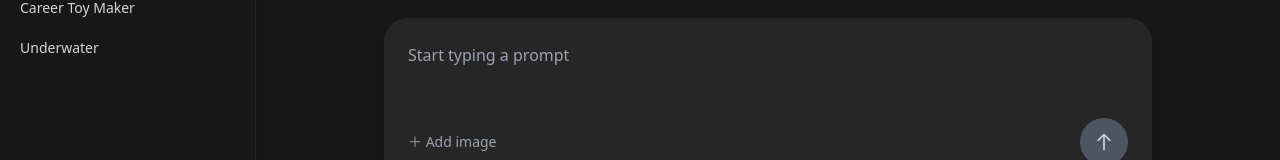
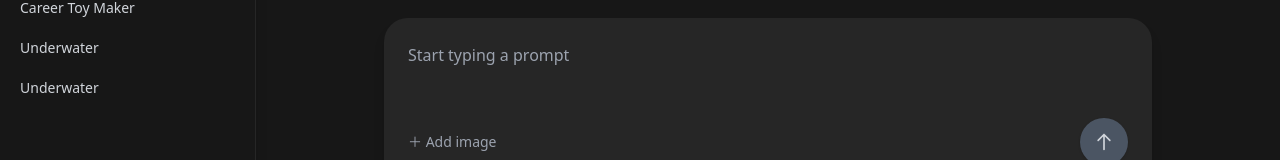
Before and after one commit to byte2069/AI-Figure-Generator, a Next.js app: page / in a window 1280 px wide. Shown: the part 131-291 px from the top of the page. Built offline with nearby package versions, Linux system fonts and the light colour scheme.

Commit message:
Update Sidebar.js

```diff
--- a/components/Sidebar.js
+++ b/components/Sidebar.js
@@ -9,6 +9,7 @@ export default function Sidebar({ setPrompt }) {
   const prompts = [
     { title: "3D Model Printing", value: "Use the nano-banana model to create a 1/7 scale commercialized figure of the character in the illustration, in a realistic style and environment. Place the figure on a computer desk, using a circular transparent acrylic base with no text. On the computer screen, show the ZBrush modeling process of the figure. Beside the computer screen, place a BANDAI-style toy packaging box printed with the original artwork." },
     { title: "Career Toy Maker", value: "A full-figure action figure of a [GENDER] displayed in its original blister pack packaging. 3D toy style. On the top packaging card, the name '[NAME]' is written prominently, with the role '[CAREER]' written below it. The figure represents [TÊN_NGƯỜI] and is wearing [OUTFIT]. Inside the blister pack, next to the figure, are the following accessories: [ACCESSORIES]. The packaging card has a [BOX_DESIGN]. [OPTIONAL_STYLE]. Photorealistic rendering, studio lighting, clear focus on the packaging and figure. --ar 2:3" },
+    { title: "Underwater", value: "Create image A 3D isometric figure doll house-style diorama scene of a [Giới Tính] character resembling the uploaded face image, wearing [Trang phục], standing confidently in a cozy miniature office space with [robot hút bụi, laptop, đồ trang trí, tranh biểu đồ,...anh em muốn thêm gì thêm]. The character is holding [phụ kiện cầm trên tay nhân vật như ly cà phê, sổ tay,...]. A small fantasy creature stands near her foot, inspired by [pixar (nếu thích cái khác thì cứ đổi nhé]. Wooden-textured floor and walls, custom nameplate reading [NgocVy] and [Reviewer]. Warm ambient lighting, subtle shadows, diorama framing. Created Using: blender sculpting, rendering, cinematic light, Pixar tone, handcrafted detail, soft DOF, f/2.8 simulated lens, photoreal texture --ar 1:1" },
     { title: "Underwater", value: "Underwater people, underwater lighting, realistic bubbles and water refraction effects. Hyper-realistic and natural shadows. Ensure people stay true to the original photo, fully integrated into the underwater environment, preserving facial and body details" },
     ];
 
```
